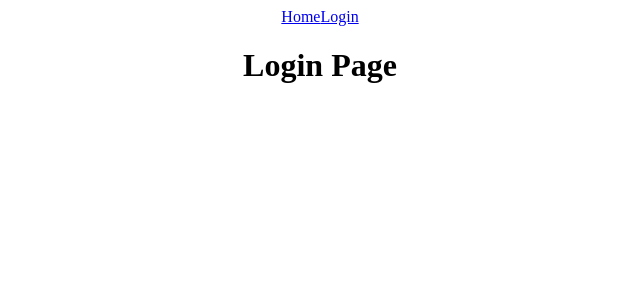
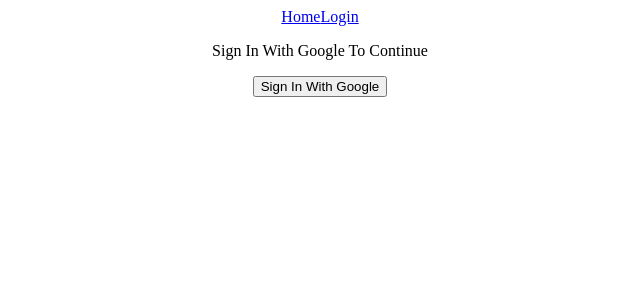
Before and after one commit to VityaMuzychka/firebase-social-media-project, a React (Create React App) app: page /login in a window 1280 px wide. Shown: the top 300 px of the page, without its empty margins (320-960 px from the left). Built offline with nearby package versions, Linux system fonts and the light colour scheme.

Commit message:
check authentication functionality

```diff
--- a/src/pages/login.tsx
+++ b/src/pages/login.tsx
@@ -1,7 +1,18 @@
+import {auth, provider} from '../config/firebase';
+import { signInWithPopup } from 'firebase/auth';
+
 export const Login = () => {
+
+   const signInWithGoogle = async () => {
+    const result = await signInWithPopup(auth, provider);
+    console.log(result);
+
+   }
+
     return (
         <div>
-          <h1>Login Page</h1>
+          <p>Sign In With Google To Continue</p>
+          <button onClick={signInWithGoogle}>Sign In With Google</button>
         </div>
     )
 }
```
